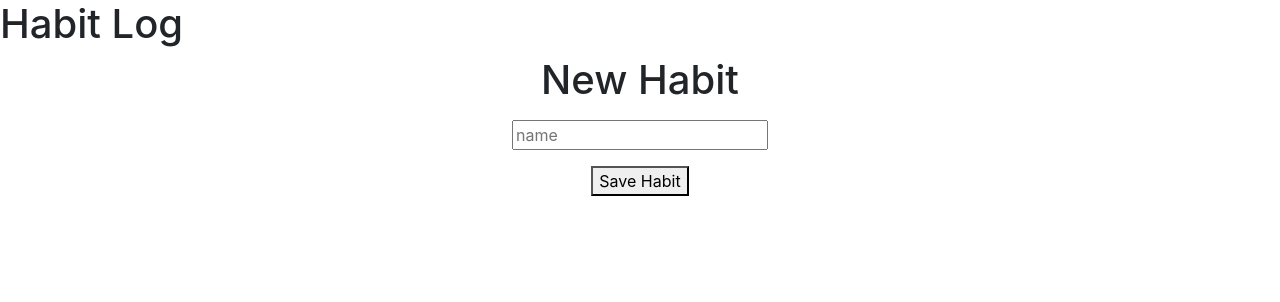
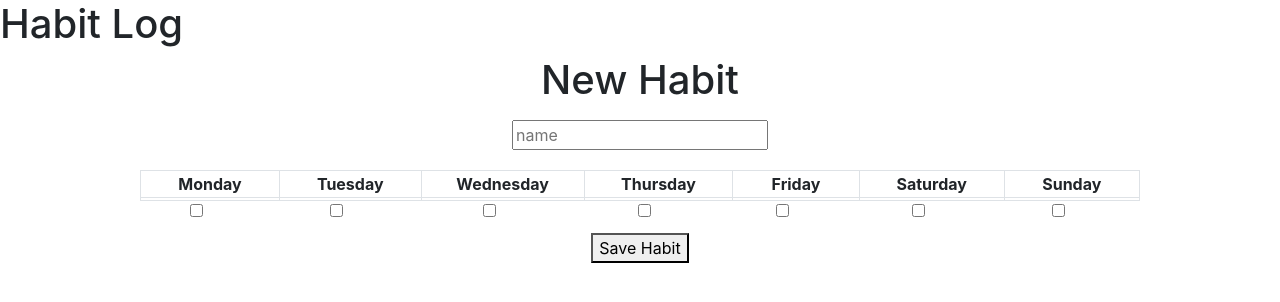
Before and after one commit to jennifercarreno/habit-log, a Flask app: page /habits/new in a window 1280 px wide. Shown: the top 302 px of the page. Run offline with Flask 2, Linux system fonts and the light colour scheme; some libraries are stand-ins or nearby versions.

Commit message:
added days to habits

```diff
--- a/app.py
+++ b/app.py
@@ -1,3 +1,4 @@
+import re
 from flask import Flask, render_template, redirect, url_for, request
 from bson.objectid import ObjectId
 from pymongo import MongoClient
@@ -9,6 +10,15 @@ db = client.habitLog
 habits = db.habits
 
 app = Flask(__name__)
+
+def blank():
+    for habit in habits.find():
+        habit_check = habit.get('monday')
+        if habit_check == '':
+            habit = {'monday': "pee"}
+            print("found unchecked")
+
+    return
 
 # home page
 @app.route('/')
@@ -25,9 +35,36 @@ def habits_new():
 def habits_submit():
     habit = {
         'name': request.form.get('name'),
+        'monday': request.form.get('monday'),
+        'tuesday': request.form.get('tuesday'),
+        'wednesday': request.form.get('wednesday'),
+        'thursday':request.form.get('thursday'),
+        'friday': request.form.get('friday'),
+        'saturday': request.form.get('saturday'),
+        'sunday': request.form.get('sunday')
     }
+
+    # blank()
+
+    # if habit.get('monday') == '':
+    #     habit.monday = ''
+    # if habits.find_one('tuesday') == 'None':
+    #     habit['tuesday'] = ''
+    # if habits.find_one('wednesday') == 'None':
+    #     habit['wednesday'] = ''
+    # if habits.find_one('thursday') == 'None':
+    #     habit['thursday'] = ''
+    # if habits.find_one('friday') == 'None':
+    #     habit['friday'] = ''
+    # if habits.find_one('saturday') == 'None':
+    #     habit['saturday'] = ''
+    # if habits.find_one('sunday') == 'None':
+    #     habit['sunday'] = ''
+
     habits.insert_one(habit)
-    print(habits)
+
+    print(habits.find_one('monday'))
+    # print(habit['monday'].value)
     return redirect(url_for('.index'))
 
 # deletes a habit
--- a/templates/habit_new.html
+++ b/templates/habit_new.html
@@ -14,6 +14,41 @@
         <div class="col">
             <input id='habit-name' type='text' name='name' value='' placeholder="name"/>
         </div>
+        <table class="table-bordered mb-3">
+            <tr>
+                <th>Monday</th>
+                <th>Tuesday</th>
+                <th>Wednesday</th>
+                <th>Thursday</th>
+                <th>Friday</th>
+                <th>Saturday</th>
+                <th>Sunday</th>
+            </tr>
+
+            <td>
+                <input class="form-check-input" type="checkbox" name='monday' id="monday" value="☑"/>
+            </td>
+            <td>
+                <input class="form-check-input" type="checkbox" name='tuesday' id="tuesday" value="☑"/>
+            </td>
+            <td>
+                <input class="form-check-input" type="checkbox" name='wednesday' id="wednesday" value="☑"/>
+            </td>
+            <td>
+                <input class="form-check-input" type="checkbox" name='thursday' id="thursday" value="☑"/>
+            </td>
+            <td>
+                <input class="form-check-input" type="checkbox" name='friday' id="friday" value="☑"/>
+            </td>
+            <td>
+                <input class="form-check-input" type="checkbox" name='saturday' id="saturday" value="☑"/>
+            </td>
+            <td>
+                <input class="form-check-input" type="checkbox" name='sunday' id="sunday" value="☑"/>
+            </td>
+
+        </table>
+
         <div class="col">
             <p>
                 <button type='submit' class="mt-3">Save Habit</button>
```
Also changed, not shown: templates/home.html (+8 -7 lines).
